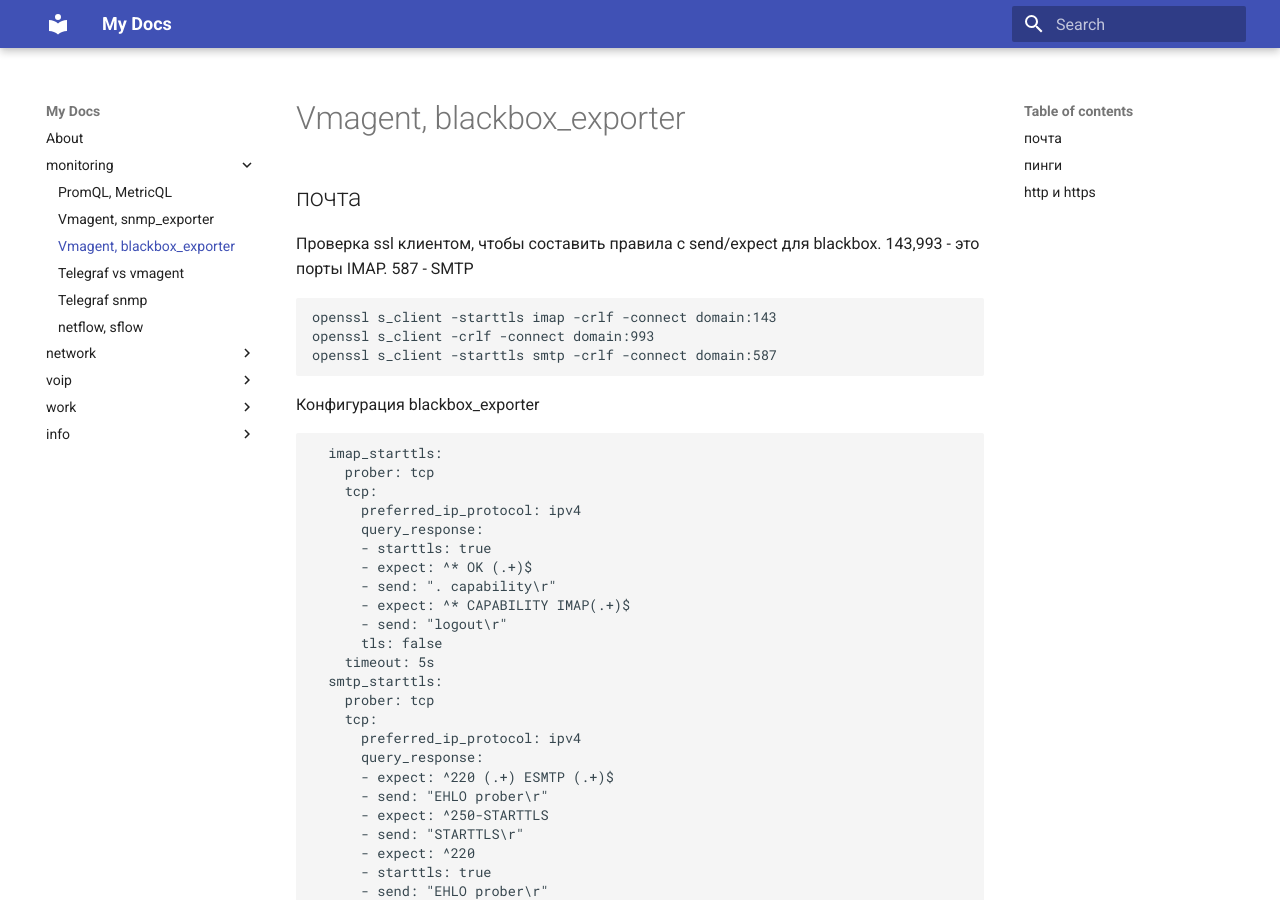
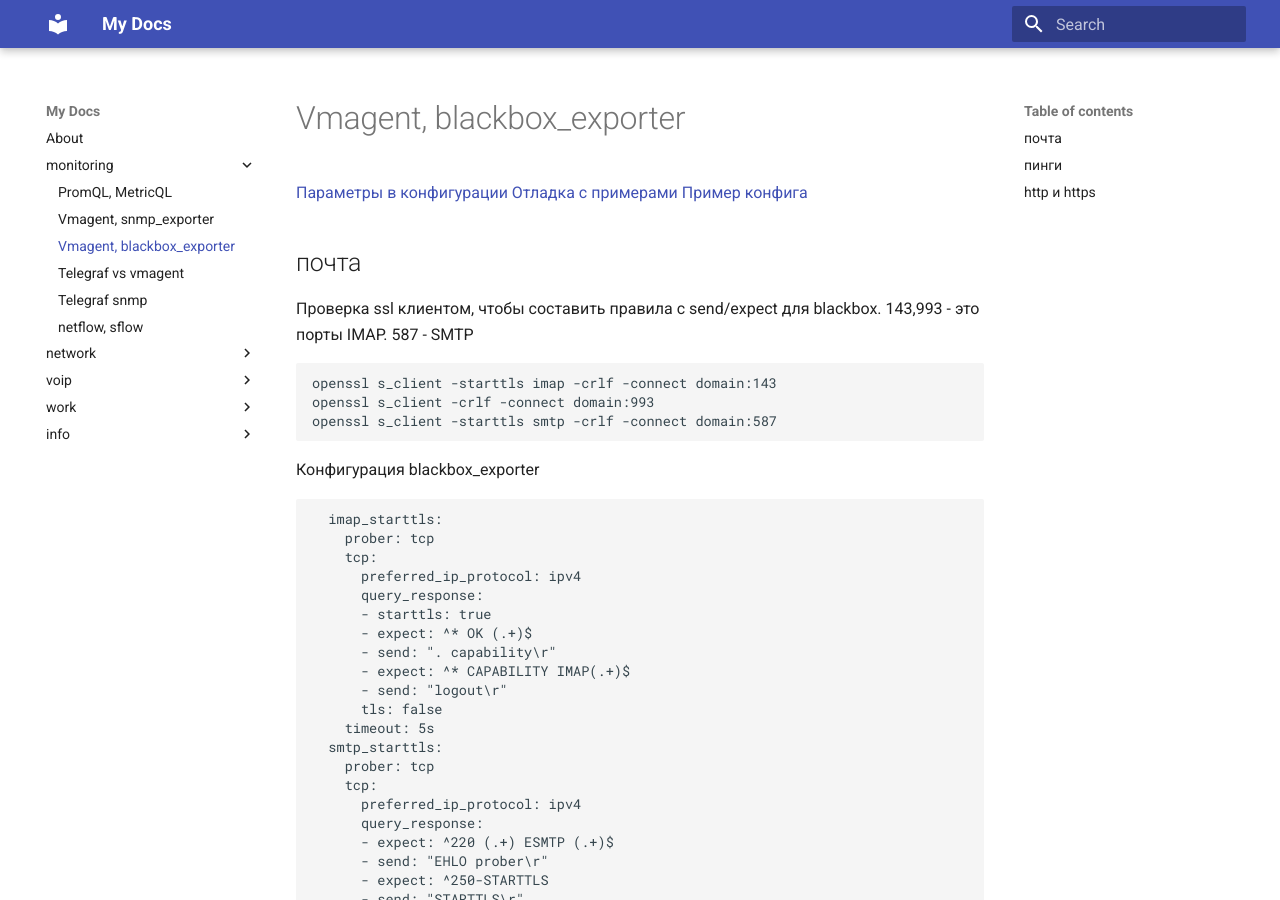
Before and after one commit to v98765/v98765.github.io, an MkDocs documentation site: the page built from docs/monitoring/backbox_exporter.md, in a window 1280 px wide and 900 px high. Built offline with MkDocs 1.6.1 and Material for MkDocs 9.7.7, drawn with Linux system fonts in a browser that asks for light colours.

Commit message:
monitoring/backbox_exporter.md links

```diff
--- a/docs/monitoring/backbox_exporter.md
+++ b/docs/monitoring/backbox_exporter.md
@@ -1,3 +1,7 @@
+[Параметры в конфигурации](https://github.com/prometheus/blackbox_exporter/blob/master/CONFIGURATION.md)
+[Отладка с примерами](https://www.robustperception.io/debugging-blackbox-exporter-failures)
+[Пример конфига](https://github.com/prometheus/blackbox_exporter/blob/master/example.yml)
+
 ## почта
 
 Проверка ssl клиентом, чтобы составить правила c send/expect для blackbox. 143,993 - это порты IMAP. 587 - SMTP
```
